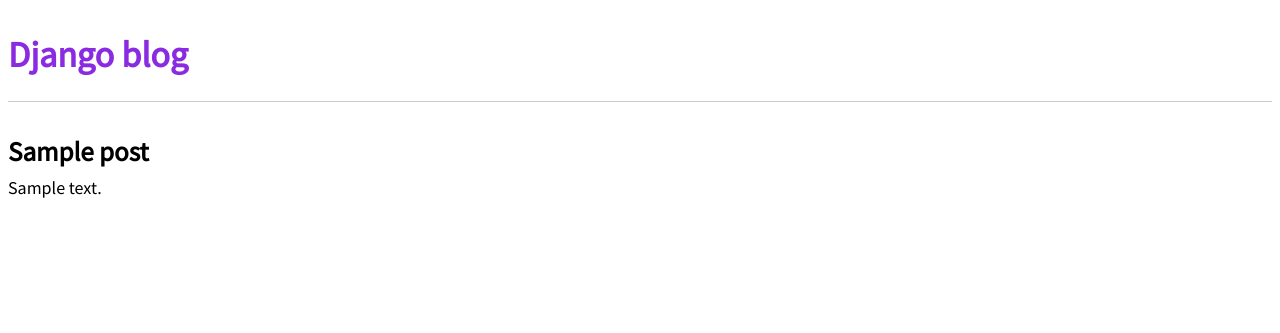
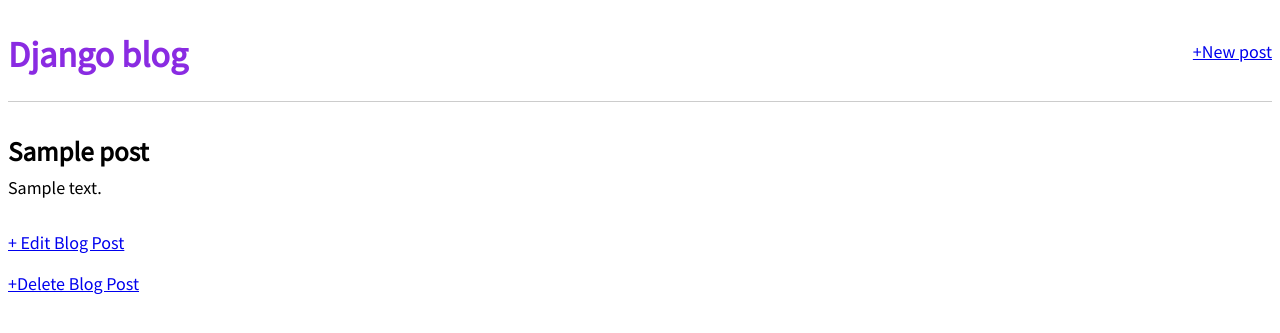
Before and after one commit to nemowang24/blog, a Django app: page /post/1/ in a window 1280 px wide. Shown: the top 333 px of the page. Run offline with Django 5.2, Linux system fonts and the light colour scheme; tables that the repository leaves empty hold one stand-in row (values such as "Sample post").

Commit message:
create update delete

```diff
--- a/blog/templates/base.html
+++ b/blog/templates/base.html
@@ -8,7 +8,12 @@
 </head>
 <body>
 <header>
-    <h1><a href="{% url 'home' %}">Django blog</a></h1>
+    <div class="nav-left">
+        <h1><a href="{% url 'home' %}">Django blog</a></h1>
+    </div>
+    <div class="nav-right">
+        <a href="{% url 'post_new' %}">+New post</a>
+    </div>
 </header>
 <div>
     {% block content %}
--- a/blog/templates/post_detail.html
+++ b/blog/templates/post_detail.html
@@ -1,8 +1,12 @@
 {%  extends "base.html" %}
 
 {%  block content %}
-    <div class="post-entry">
-    <h2>{{ post.title }}</h2>
-    <p>{{ post.body }}</p>
-    </div>
+<div class="post-entry">
+<h2>{{ post.title }}</h2>
+<p>{{ post.body }}</p>
+</div>
+<div>
+<p><a href="{% url 'post_edit' post.pk %}">+ Edit Blog Post</a></p>
+<p><a href="{%  url 'post_delete' post.pk %}">+Delete Blog Post</a></p>
+</div>
 {%  endblock %}
--- a/blog/urls.py
+++ b/blog/urls.py
@@ -1,9 +1,11 @@
 from django.urls import path
-from .views import post_list,AboutPageView, post_detail,post_list2
+from .views import BlogDetailView,BlogListView,AboutPageView,BlogCreateView,BlogUpdateView,BlogDeleteView
 
 urlpatterns = [
-    path("", post_list, name="home"),
-    path("test", post_list2, name="home2"),
+    path("", BlogListView.as_view(), name="home"),
     path("about/", AboutPageView.as_view(), name="about"),
-    path("post/<int:pk>/", post_detail, name="post_detail"),
+    path("post/<int:pk>/", BlogDetailView.as_view(), name="post_detail"),
+    path("post/new/", BlogCreateView.as_view(), name="post_new"),
+    path("post/<int:pk>/edit/", BlogUpdateView.as_view(), name="post_edit"),
+    path("post/<int:pk>/delete/", BlogDeleteView.as_view(), name="post_delete"),
 ]
--- a/blog/views.py
+++ b/blog/views.py
@@ -1,20 +1,18 @@
-from django.shortcuts import render, get_object_or_404
+from django.views.generic import ListView, DetailView, TemplateView
+from django.views.generic.edit import CreateView, UpdateView, DeleteView
+from django.urls import reverse_lazy
 from .models import Post
-from django.views.generic import TemplateView
+
 
 # Create your views here.
+class BlogListView(ListView):
+    model = Post
+    template_name = "home.html"
+    context_object_name = "posts"
 
-def post_list(request):
-    posts=Post.objects.all()
-    return render(request,"home.html",{'posts':posts})
-
-def post_list2(request):
-    posts=Post.objects.all()
-    return render(request,"home2.html",{'posts':posts})
-
-def post_detail(request,pk):
-    post=get_object_or_404(Post, pk=pk)
-    return render(request, "post_detail.html",{"post":post})
+class BlogDetailView(DetailView):
+    model =Post
+    template_name = "post_detail.html"
 
 class AboutPageView(TemplateView):
     template_name = "about.html"
@@ -24,3 +22,18 @@
         context["contact_address"] = "51 Jordan Lane"
         context["phone_number"] = "845-978-8174"
         return context
+
+class BlogCreateView(CreateView):
+    model = Post
+    template_name = "post_new.html"
+    fields = ["title", "author", "body"]
+
+class BlogUpdateView(UpdateView):
+    model=Post
+    template_name = "post_edit.html"
+    fields=["title","body"]
+
+class BlogDeleteView(DeleteView):
+    model = Post
+    template_name = "post_delete.html"
+    success_url = reverse_lazy("home")
```
Also changed, not shown: blog/templates/post_delete.html (added, +9 -0 lines), blog/templates/post_edit.html (added, +9 -0 lines), blog/templates/post_new.html (added, +10 -0 lines), blog/tests.py (+29 -0 lines).
